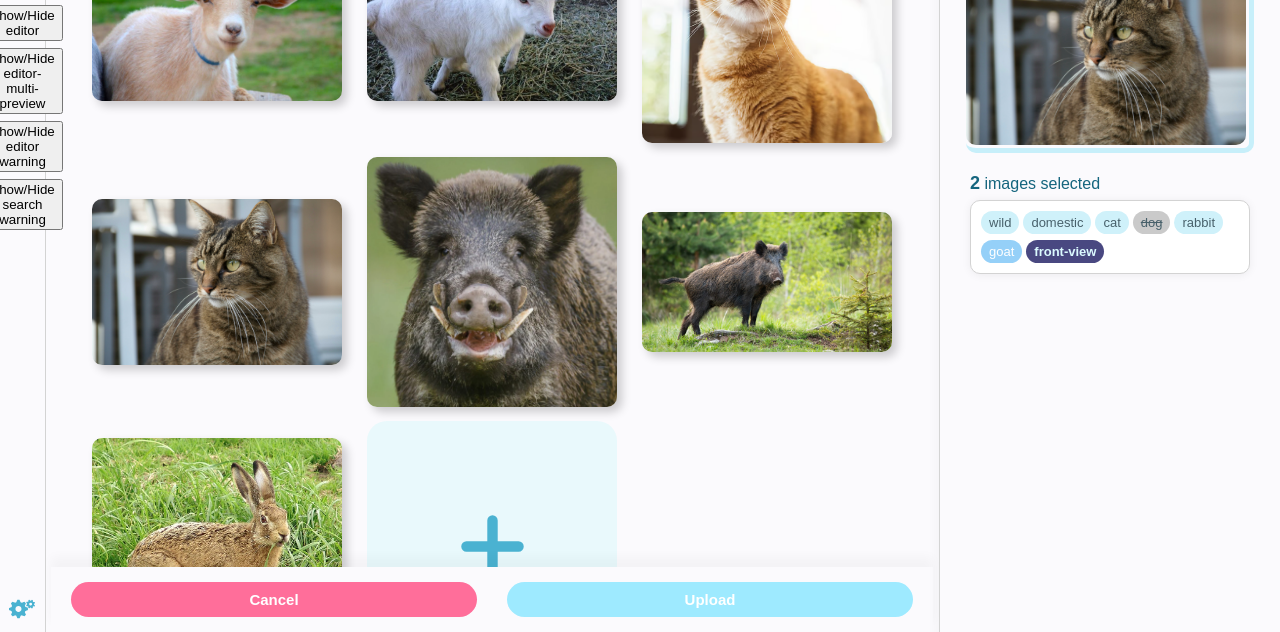
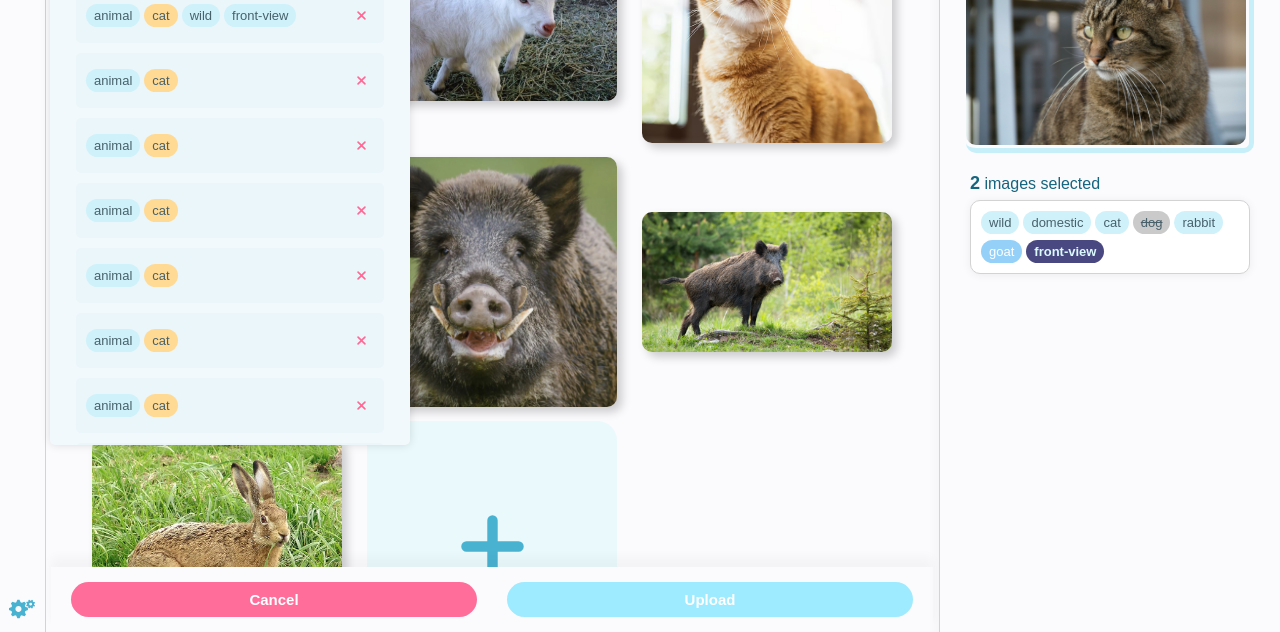
Before and after one commit to harandia/ciel, a plain HTML site: page index.html in a window 1280 px wide. Shown: the part 168-800 px from the top of the page. Drawn offline with Linux system fonts and the light colour scheme.

Commit message:
favourites menu

```diff
--- a/index.html
+++ b/index.html
@@ -62,6 +62,10 @@
 			rel="stylesheet"
 			href="styles/dialog-warning.css"
 		/>
+		<link
+			rel="stylesheet"
+			href="styles/favourites-menu.css"
+		/>
 		<title>Document</title>
 	</head>
 	<body>
@@ -107,7 +111,7 @@
 			<button class="menu-button"><div class="menu-icon menu-upload-icon"></div></button>
 			<button class="menu-button"><div class="menu-icon menu-favourites-icon"></div></button>
 			<button class="menu-button"><div class="menu-icon menu-history-icon"></div></button>
-			<button onclick="document.querySelector('.editor').classList.toggle('editor-hidden')">
+			<!-- <button onclick="document.querySelector('.editor').classList.toggle('editor-hidden')">
 				Show/Hide editor
 			</button>
 
@@ -126,9 +130,125 @@
 				onclick="document.querySelector('.searchbar-warning').classList.toggle('searchbar-warning-hidden')"
 			>
 				Show/Hide search warning
-			</button>
+			</button> -->
 			<button class="menu-button menu-last"><div class="menu-icon menu-config-icon"></div></button>
 		</nav>
+
+		<nav
+			id="favourites-menu"
+			class="scrollable"
+		>
+			<h1>Favourites</h1>
+			<div class="favourite">
+				<ul class="favourite-tags">
+					<div class="search-tag">animal</div>
+					<div class="excluded-tag search-tag">cat</div>
+					<div class="search-tag">wild</div>
+					<div class="search-tag">front-view</div>
+				</ul>
+				<button class="favourite-delete-button"></button>
+			</div>
+			<div class="favourite">
+				<ul class="favourite-tags">
+					<div class="search-tag">animal</div>
+					<div class="excluded-tag search-tag">cat</div>
+				</ul>
+				<button class="favourite-delete-button"></button>
+			</div>
+			<div class="favourite">
+				<ul class="favourite-tags">
+					<div class="search-tag">animal</div>
+					<div class="excluded-tag search-tag">cat</div>
+				</ul>
+				<button class="favourite-delete-button"></button>
+			</div>
+			<div class="favourite">
+				<ul class="favourite-tags">
+					<div class="search-tag">animal</div>
+					<div class="excluded-tag search-tag">cat</div>
+				</ul>
+				<button class="favourite-delete-button"></button>
+			</div>
+			<div class="favourite">
+				<ul class="favourite-tags">
+					<div class="search-tag">animal</div>
+					<div class="excluded-tag search-tag">cat</div>
+				</ul>
+				<button class="favourite-delete-button"></button>
+			</div>
+			<div class="favourite">
+				<ul class="favourite-tags">
+					<div class="search-tag">animal</div>
+					<div class="excluded-tag search-tag">cat</div>
+				</ul>
+				<button class="favourite-delete-button"></button>
+			</div>
+
+			<div class="favourite">
+				<ul class="favourite-tags">
+					<div class="search-tag">animal</div>
+					<div class="excluded-tag search-tag">cat</div>
+				</ul>
+				<button class="favourite-delete-button"></button>
+			</div>
+			<div class="favourite">
+				<ul class="favourite-tags">
+					<div class="search-tag">animal</div>
+					<div class="excluded-tag search-tag">cat</div>
+				</ul>
+				<button class="favourite-delete-button"></button>
+			</div>
+			<div class="favourite">
+				<ul class="favourite-tags">
+					<div class="search-tag">animal</div>
+					<div class="excluded-tag search-tag">cat</div>
+				</ul>
+				<button class="favourite-delete-button"></button>
+			</div>
+			<div class="favourite">
+				<ul class="favourite-tags">
+					<div class="search-tag">animal</div>
+					<div class="excluded-tag search-tag">cat</div>
+				</ul>
+				<button class="favourite-delete-button"></button>
+			</div>
+			<div class="favourite">
+				<ul class="favourite-tags">
+					<div class="search-tag">animal</div>
+					<div class="excluded-tag search-tag">cat</div>
+				</ul>
+				<button class="favourite-delete-button"></button>
+			</div>
+			<div class="favourite">
+				<ul class="favourite-tags">
+					<div class="search-tag">animal</div>
+					<div class="excluded-tag search-tag">cat</div>
+				</ul>
+				<button class="favourite-delete-button"></button>
+			</div>
+			<div class="favourite">
+				<ul class="favourite-tags">
+					<div class="search-tag">animal</div>
+					<div class="excluded-tag search-tag">cat</div>
+				</ul>
+				<button class="favourite-delete-button"></button>
+			</div>
+			<div class="favourite">
+				<ul class="favourite-tags">
+					<div class="search-tag">animal</div>
+					<div class="excluded-tag search-tag">cat</div>
+				</ul>
+				<button class="favourite-delete-button"></button>
+			</div>
+			<div class="favourite">
+				<ul class="favourite-tags">
+					<div class="search-tag">animal</div>
+					<div class="excluded-tag search-tag">cat</div>
+				</ul>
+				<button class="favourite-delete-button"></button>
+			</div>
+		</nav>
+
 		<nav id="tab-bar">
 			<div class="tab">
 				<div class="tab-body tab-closed">
--- /dev/null
+++ b/styles/favourites-menu.css
@@ -0,0 +1,93 @@
+#favourites-menu {
+	overflow-y: scroll;
+	overflow-x: hidden;
+
+	overscroll-behavior: contain;
+
+	z-index: 2;
+
+	position: absolute;
+	top: 93px;
+	left: 50px;
+
+	width: 25%;
+	height: 60%;
+
+	padding: 20px;
+
+	display: flex;
+	flex-direction: column;
+
+	row-gap: 10px;
+
+	border-radius: 5px;
+
+	box-shadow: 0 0 10px rgba(0, 0, 0, 0.13);
+
+	background-color: rgb(242, 249, 252);
+}
+
+#favourites-menu h1 {
+	margin: 0;
+
+	font-size: 29px;
+	color: rgb(23, 116, 145);
+}
+
+.favourite {
+	cursor: pointer;
+
+	min-height: fit-content;
+
+	padding: 0 10px;
+
+	display: flex;
+	align-items: center;
+
+	column-gap: 5px;
+
+	border: none;
+	border-radius: 5px;
+
+	background-color: rgb(234, 246, 250);
+}
+
+.favourite:hover {
+	background-color: rgb(229, 249, 255);
+}
+
+.favourite-tags {
+	flex: 1;
+
+	list-style: none;
+
+	padding: 0;
+
+	display: flex;
+	flex-wrap: wrap;
+
+	column-gap: 4px;
+	row-gap: 5px;
+}
+
+.favourite-delete-button {
+	cursor: pointer;
+
+	aspect-ratio: 1;
+	width: 24px;
+
+	padding: 0;
+
+	border: none;
+
+	background-color: rgb(255, 103, 149);
+
+	mask-image: url('../icon/close-bold-svgrepo-com.svg');
+	mask-position: center;
+	mask-size: 55%;
+	mask-repeat: no-repeat;
+}
+
+.favourite-delete-button:hover {
+	background-color: rgb(255, 0, 76);
+}
```
